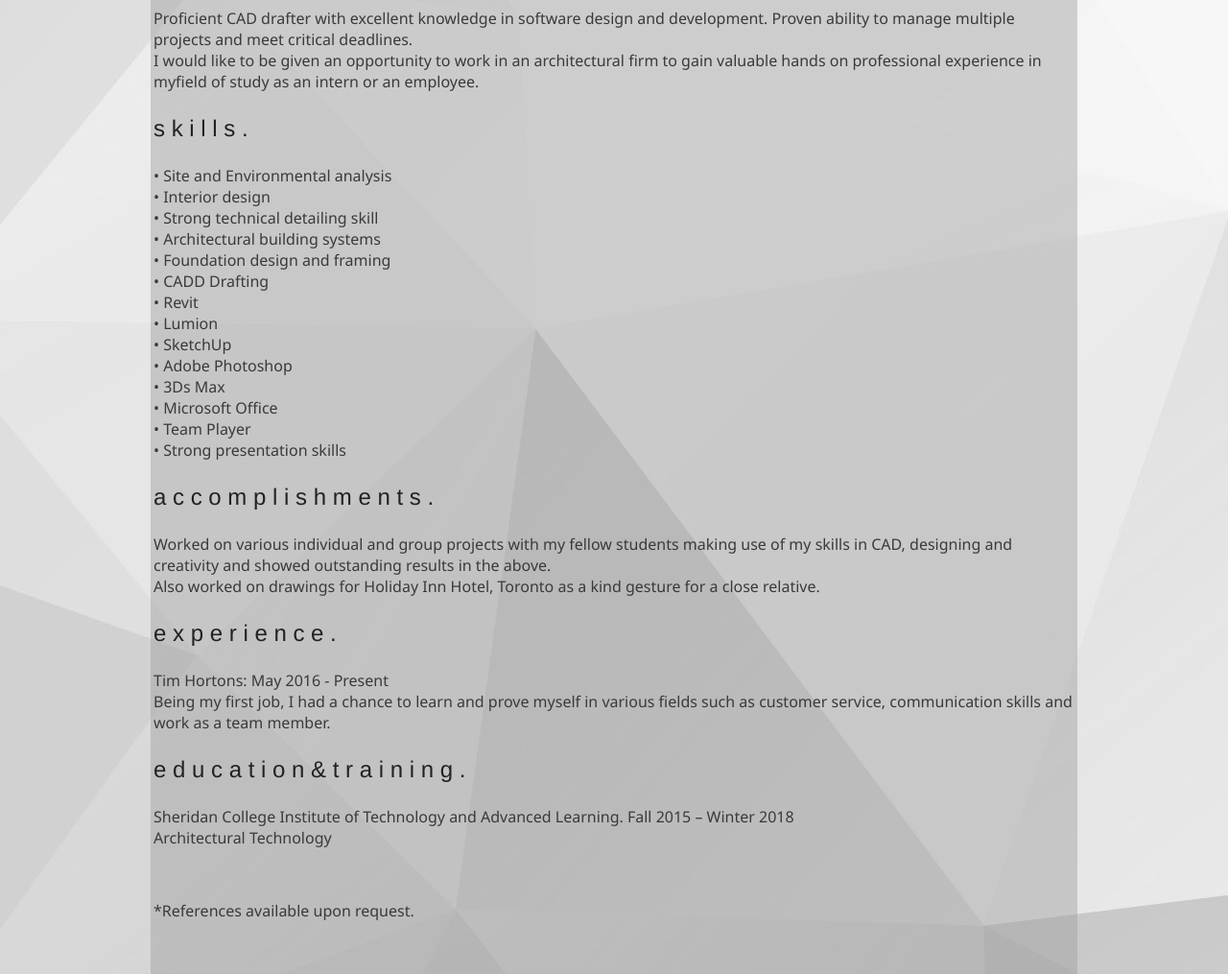
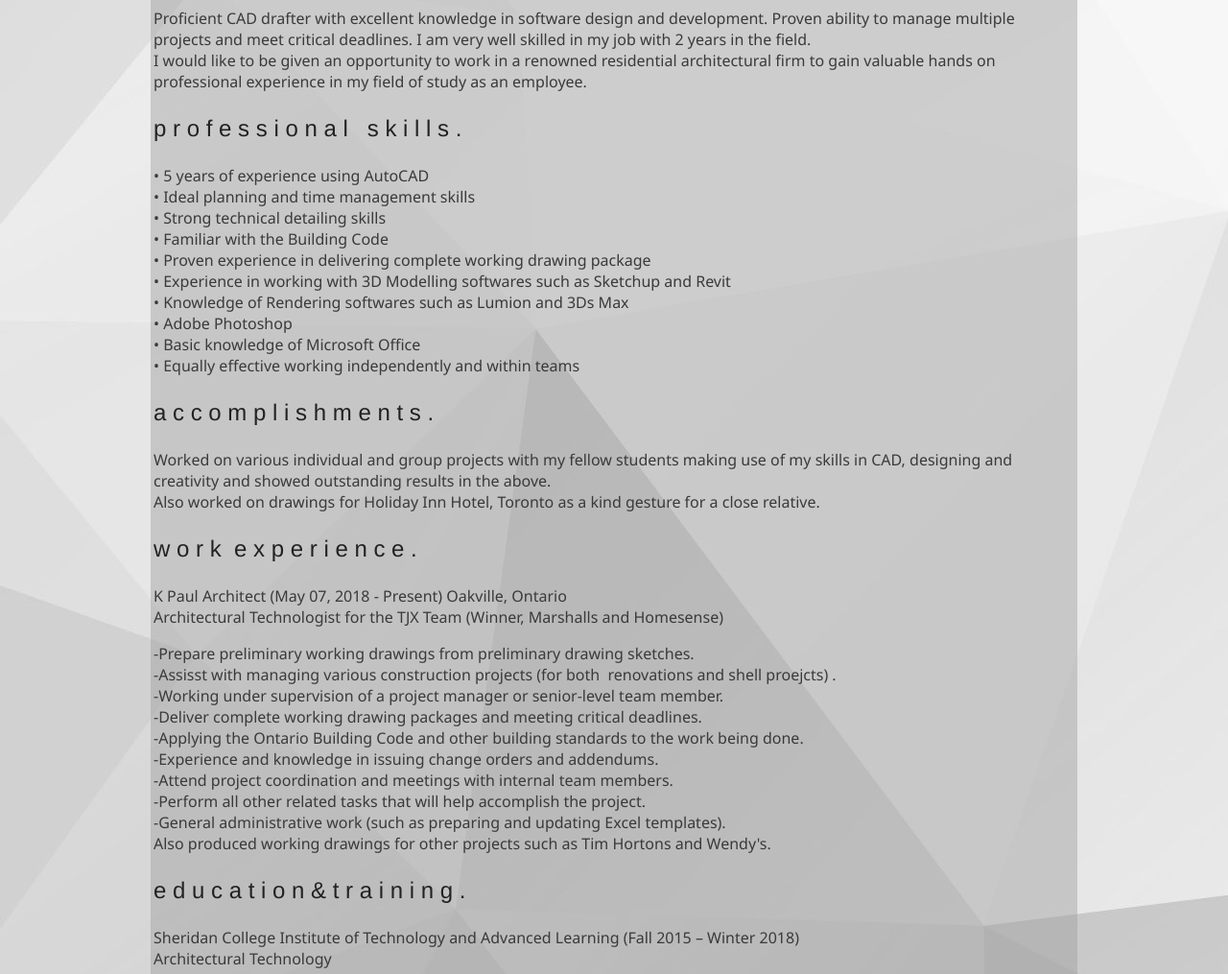
Before and after one commit to Luka1468/Simran-s-Portfolio, a plain HTML site: page resume.html in a window 1280 px wide. Shown: the part 380-1395 px from the top of the page at 96% size. Drawn offline with Linux system fonts and the light colour scheme.

Commit message:
Second Try

```diff
--- a/resume.html
+++ b/resume.html
@@ -50,31 +50,42 @@ function MM_swapImage() { //v3.0
     </tr>
     <tr>
       <td colspan="5"><p class="headingtext"><a name="pf"></a>p r o f i l e .</p>
-        <p class="normaltext"> Proficient CAD drafter with excellent knowledge in software design and development. Proven ability to manage multiple projects and meet critical deadlines. <br>
-          I would like to be given an opportunity to work in an architectural firm to gain valuable hands on professional experience in myfield of study as an intern or an employee.</p>
-        <p class="headingtext"><a name="sk"></a>s k i l l s .</p>
-        <p class="normaltext">•	Site and Environmental analysis <br>
-          •	Interior design <br>
-          •	Strong technical detailing skill<br>
-          •	Architectural building systems<br>
-          •	Foundation design and framing <br>
-          •	CADD Drafting <br>
-          •	Revit <br>
-          • Lumion<br>
-          •	SketchUp <br>
-          •	Adobe Photoshop<br>
-          • 3Ds Max<br>
-          •	Microsoft Office<br>
-          •	Team Player<br>
-          •	Strong presentation skills</p>
+        <p class="normaltext"> Proficient CAD drafter with excellent knowledge in software design and development. Proven ability to manage multiple projects and meet critical deadlines. I am very well skilled in my job with 2 years in the field.&nbsp; &nbsp;&nbsp; <br>
+          I would like to be given an opportunity to work in a renowned residential architectural firm to gain valuable hands on professional experience in my field of study as    an employee.</p>
+        <p class="headingtext"><a name="sk"></a>p r o f e s s i o n a l&nbsp; &nbsp;s k i l l s .</p>
+        <p class="normaltext">• 5 years of experience using AutoCAD&nbsp; <br>
+          •	Ideal planning and time management skills&nbsp;&nbsp; <br>
+          •	Strong technical detailing skills<br>
+          • Familiar with the Building Code&nbsp;<br>
+          • Proven experience in delivering complete working drawing package&nbsp;&nbsp; <br>
+          • Experience in working with 3D Modelling softwares such as Sketchup and Revit
+           &nbsp;<br>
+          •	Knowledge of Rendering softwares such as Lumion and 3Ds Max <br>
+          •	Adobe Photoshop
+          <br>
+          • Basic knowledge of Microsoft Office<br>
+          • Equally effective working independently and within teams<br>
+          </p>
         <p class="headingtext"><a name="ac"></a>a c c o m p l i s h m e n t s .</p>
         <p class="normaltext">Worked on various individual and group projects with my fellow students making use of my skills in CAD, designing and creativity and showed outstanding results in the above.<br>
           Also worked on drawings for Holiday Inn Hotel, Toronto as a kind gesture for a close relative.</p>
-        <p class="headingtext"><a name="ex"></a>e x p e r i e n c e .</p>
-        <p class="normaltext">Tim Hortons:                                                                                 May 2016 - Present <br>
-          Being my first job, I had a chance to learn and prove myself in various fields such as customer service, communication skills and work as a team member.</p>
-      <p class="headingtext"><a name="edu"></a>e d u c a t i o n  &amp; t r a i n i n g .</p>
-      <p class="normaltext">Sheridan College Institute of Technology and Advanced Learning. Fall 2015 – Winter 2018 <br>
+        <p class="headingtext"><a name="ex"></a>w o r k&nbsp; e x p e r i e n c e .</p>
+        <p class="normaltext">K Paul Architect (May 07, 2018 - Present) Oakville, Ontario <br>
+          Architectural Technologist for the TJX Team (Winner, Marshalls and Homesense)&nbsp;</p>
+        <p class="normaltext"> -Prepare preliminary working drawings from preliminary drawing sketches.<br>
+          -Assisst with managing various construction projects (for both&nbsp; renovations and shell proejcts) .&nbsp;&nbsp; <br>
+          -Working under supervision of a project manager or senior-level team member.<br>
+          -Deliver complete working drawing packages and meeting critical deadlines.<br>
+          -Applying the Ontario Building Code and other building standards to the work being done.
+                    <br>
+          -Experience and knowledge in issuing change orders and addendums.<br>
+          -Attend project coordination and meetings with internal team members.<br>
+          -Perform all other related tasks that will help accomplish the project.<br>
+          -General administrative work (such as preparing and updating Excel templates).<br>
+          Also produced working drawings for other projects such as Tim Hortons and Wendy's.&nbsp; &nbsp; &nbsp; &nbsp;&nbsp;<br>
+        </p>
+<p class="headingtext"><a name="edu"></a>e d u c a t i o n  &amp; t r a i n i n g .</p>
+      <p class="normaltext">Sheridan College Institute of Technology and Advanced Learning (Fall 2015 – Winter 2018)&nbsp; <br>
         Architectural Technology </p>
       <p class="normaltext">&nbsp;</p>
       <p class="normaltext">*References available upon request.</p>
@@ -116,12 +127,6 @@ function MM_swapImage() { //v3.0
         <p>&nbsp;</p>
         <p>&nbsp;</p>
         <p>&nbsp;</p>
-        <p>&nbsp;</p>
-        <p>&nbsp;</p>
-        <p>&nbsp;</p>
-        <p>&nbsp;</p>
-        <p>&nbsp;</p>
-        <p>&nbsp;</p>
       </td>
     </tr>
   </tbody>
```
